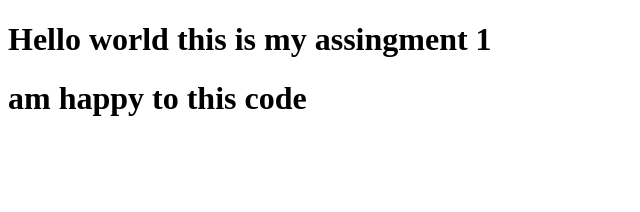
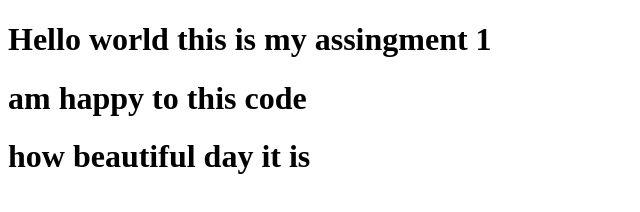
Before and after one commit to Aaryaynk/Assingment-1, a plain HTML site: page index.html in a window 1280 px wide. Shown: the whole page, without its empty margins (0-640 px from the left). Drawn offline with Linux system fonts and the light colour scheme.

Commit message:
fifth commit

```diff
--- a/index.html
+++ b/index.html
@@ -8,5 +8,6 @@
 <body>
     <h1>Hello world this is my assingment 1</h1>
     <h1>am happy to this code</h1>
+    <h1>how beautiful day it is</h1>
 </body>
 </html>
```
